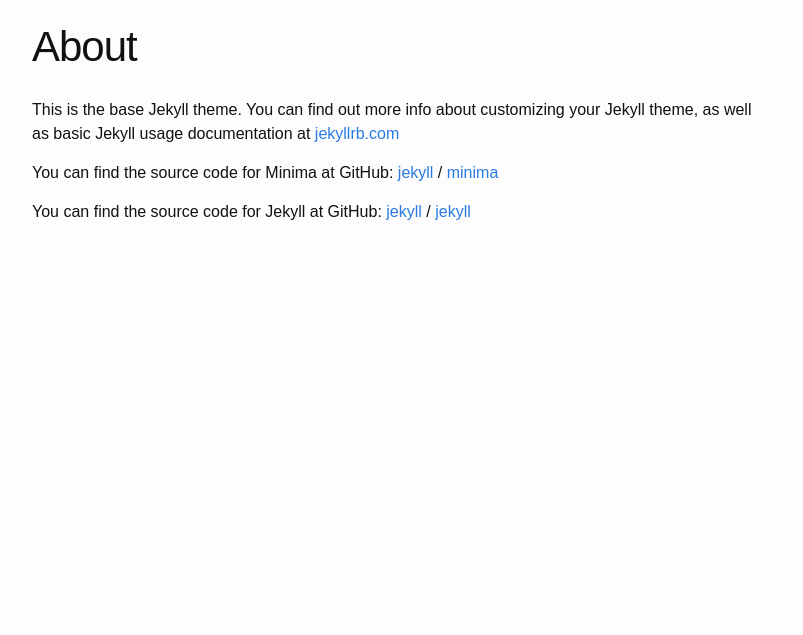
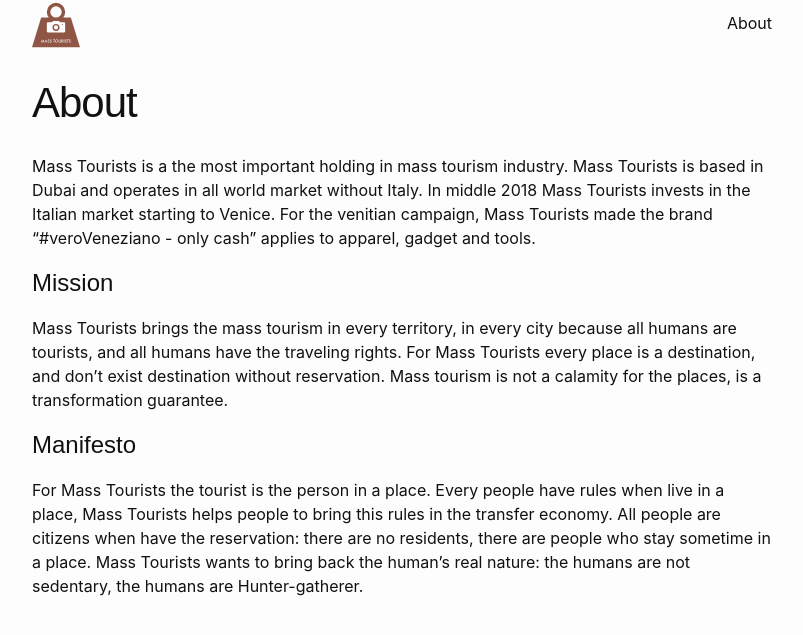
Before and after one commit to masstourists/masstourist, a Jekyll site: the page built from pages/about.md, in a window 1280 px wide, cut to the strip 104-739 px from the top of the page. Shown: the whole strip, without its empty margins (238-1041 px from the left). Built offline with Jekyll 4.4.1, drawn with Linux system fonts in a browser that asks for light colours.

Commit message:
add page about

```diff
--- a/_includes/header.html
+++ b/_includes/header.html
@@ -3,7 +3,7 @@
   <div class="wrapper">
     {%- assign default_paths = site.pages | map: "path" -%}
     {%- assign page_paths = site.header_pages | default: default_paths -%}
-    <a class="site-title" rel="author" href="{{ "/" | relative_url }}">{{ site.title | escape }}</a>
+    <a class="site-title" rel="author" href="{{ "/" | relative_url }}"><img src="/assets/img/logo/masstourists_logo_marrone_scritta.svg" alt=""></a>
 
     {%- if page_paths -%}
       <nav class="site-nav">
--- a/_layouts/default.html
+++ b/_layouts/default.html
@@ -2,6 +2,7 @@
 <html lang="{{ page.lang | default: site.lang | default: "en" }}">
 
   {%- include head.html -%}
+  {%- include header.html -%}
 
   <body>
 
--- a/_sass/airtnt/_base.scss
+++ b/_sass/airtnt/_base.scss
@@ -32,11 +32,14 @@
  * Set `margin-bottom` to maintain vertical rhythm
  */
 h1, h2, h3, h4, h5, h6,
+%vertical-rhythm {
+  margin-bottom: $spacing-unit / 2;
+  font-family: $title-font-family;
+}
 p, blockquote, pre,
 ul, ol, dl, figure,
 %vertical-rhythm {
   margin-bottom: $spacing-unit / 2;
-  font-family: $title-font-family;
 }
 
 
--- a/_sass/airtnt/_layout.scss
+++ b/_sass/airtnt/_layout.scss
@@ -2,8 +2,6 @@
  * Site header
  */
 .site-header {
-  border-top: 5px solid $grey-color-dark;
-  border-bottom: 1px solid $grey-color-light;
   min-height: $spacing-unit * 1.865;
 
   // Positioning context for the mobile navigation icon
@@ -21,6 +19,11 @@
   &,
   &:visited {
     color: $grey-color-dark;
+  }
+
+  img {
+    max-width: 48px;
+    margin-top: auto;
   }
 }
 
--- a/pages/about.md
+++ b/pages/about.md
@@ -4,15 +4,10 @@
 permalink: /about/
 ---
 
-This is the base Jekyll theme. You can find out more info about customizing your Jekyll theme, as well as basic Jekyll usage documentation at [jekyllrb.com](https://jekyllrb.com/)
+Mass Tourists is a the most important holding in mass tourism industry. Mass Tourists is based in Dubai and operates in all world market without Italy. In middle 2018 Mass Tourists invests in the Italian market starting to Venice. For the venitian campaign, Mass Tourists made the brand “#veroVeneziano - only cash” applies to apparel, gadget and tools.
 
-You can find the source code for Minima at GitHub:
-[jekyll][jekyll-organization] /
-[minima](https://github.com/jekyll/minima)
+# Mission
+Mass Tourists brings the mass tourism in every territory, in every city because all humans are tourists, and all humans have the traveling rights. For Mass Tourists every place is a destination, and don’t exist destination without reservation. Mass tourism is not a calamity for the places, is a transformation guarantee.
 
-You can find the source code for Jekyll at GitHub:
-[jekyll][jekyll-organization] /
-[jekyll](https://github.com/jekyll/jekyll)
-
-
-[jekyll-organization]: https://github.com/jekyll
+# Manifesto
+For Mass Tourists the tourist is the person in a place. Every people have rules when live in a place, Mass Tourists helps people to bring this rules in the transfer economy. All people are citizens when have the reservation: there are no residents, there are people who stay sometime in a place. Mass Tourists wants to bring back the human’s real nature: the humans are not sedentary, the humans are Hunter-gatherer.
```
Also changed, not shown: index.md (+2 -2 lines), assets/img/seo/masstourists-opg-facebook.png, assets/img/seo/masstourists-opg-facebook.svg, 12 other files.
